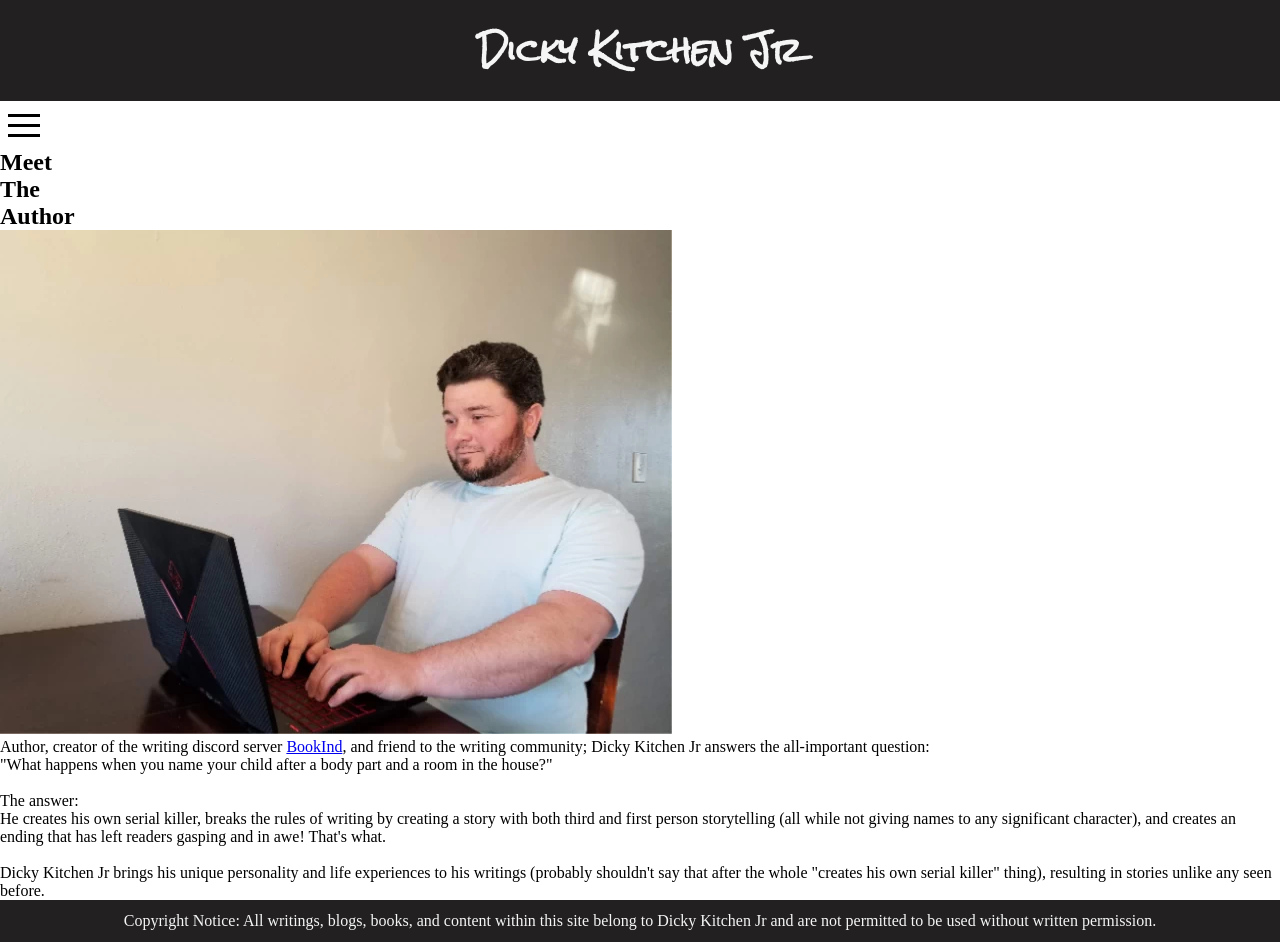
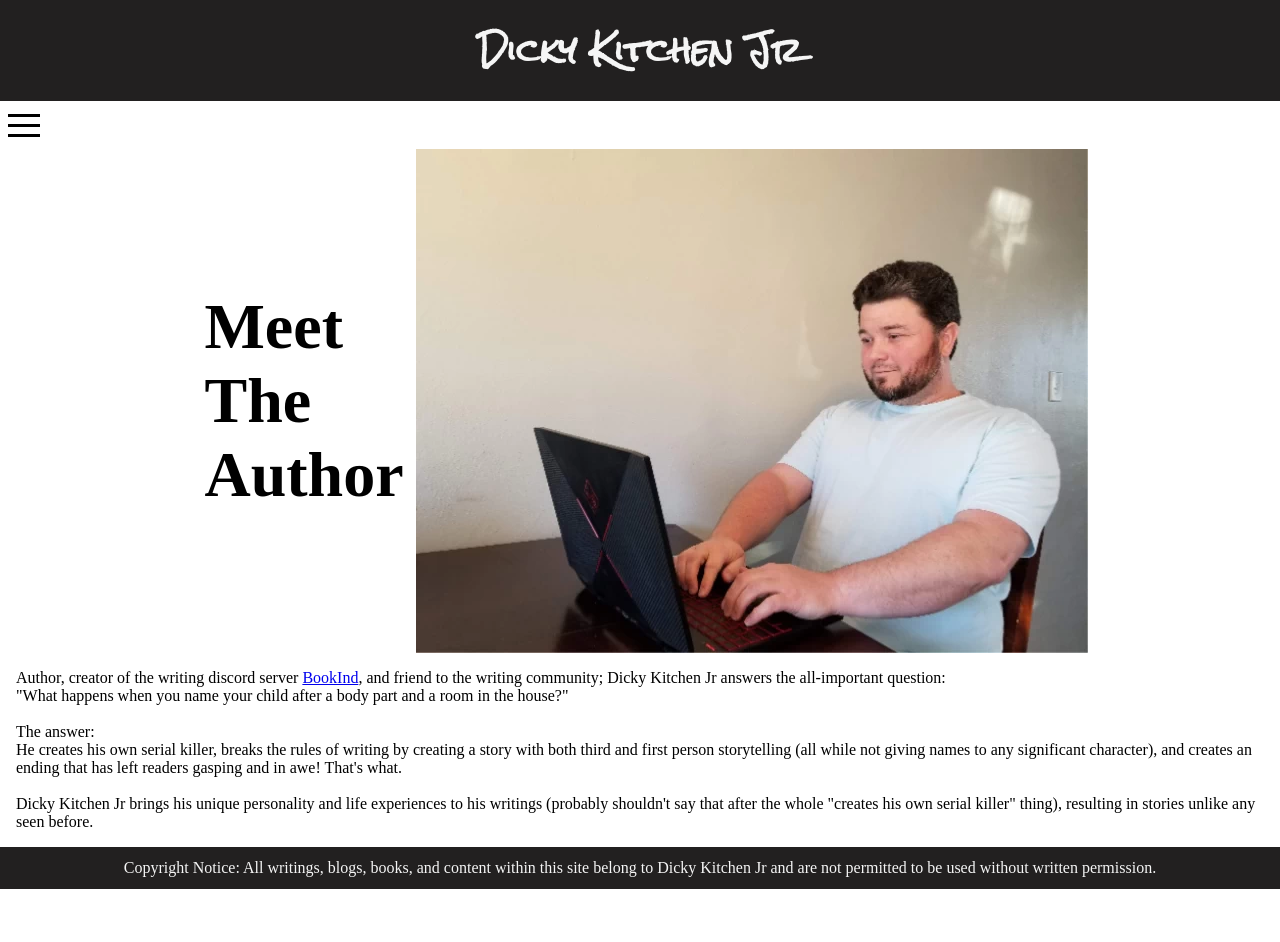
Before and after one commit to DickyKitchenJr/author-site-version-2, a React (Create React App) app in the folder author-v2/: page /about in a window 1280 px wide. After the commit the page ends 889 px from the top, so only its background shows below. Built offline with nearby package versions, Linux system fonts and the light colour scheme.

Commit message:
Update About.css

```diff
--- a/author-v2/src/Components/About.css
+++ b/author-v2/src/Components/About.css
@@ -0,0 +1,20 @@
+.about-header{
+    display: flex;
+    justify-content: center;
+}
+
+.about-h2{
+    margin-top: auto;
+    margin-bottom: auto;
+    padding-left: 1vw;
+    padding-right: 1vw;
+    font-size: 5vw;
+}
+
+.typing-author{
+    max-width: 100%;
+}
+
+.about-p{
+    padding: 1rem;
+}
```
